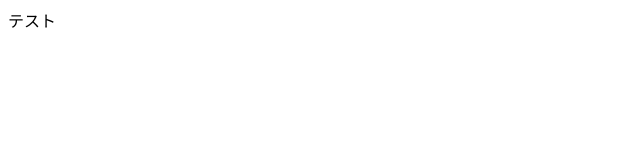
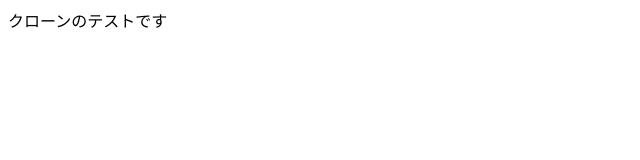
Before and after one commit to kiho-alt/git-test, a plain HTML site: page index.html in a window 1280 px wide. Shown: the whole page, without its empty margins (0-640 px from the left). Drawn offline with Linux system fonts and the light colour scheme.

Commit message:
no message

```diff
--- a/index.html
+++ b/index.html
@@ -1 +1 @@
-<p>テスト</p>
+<p>クローンのテストです</p>
```
